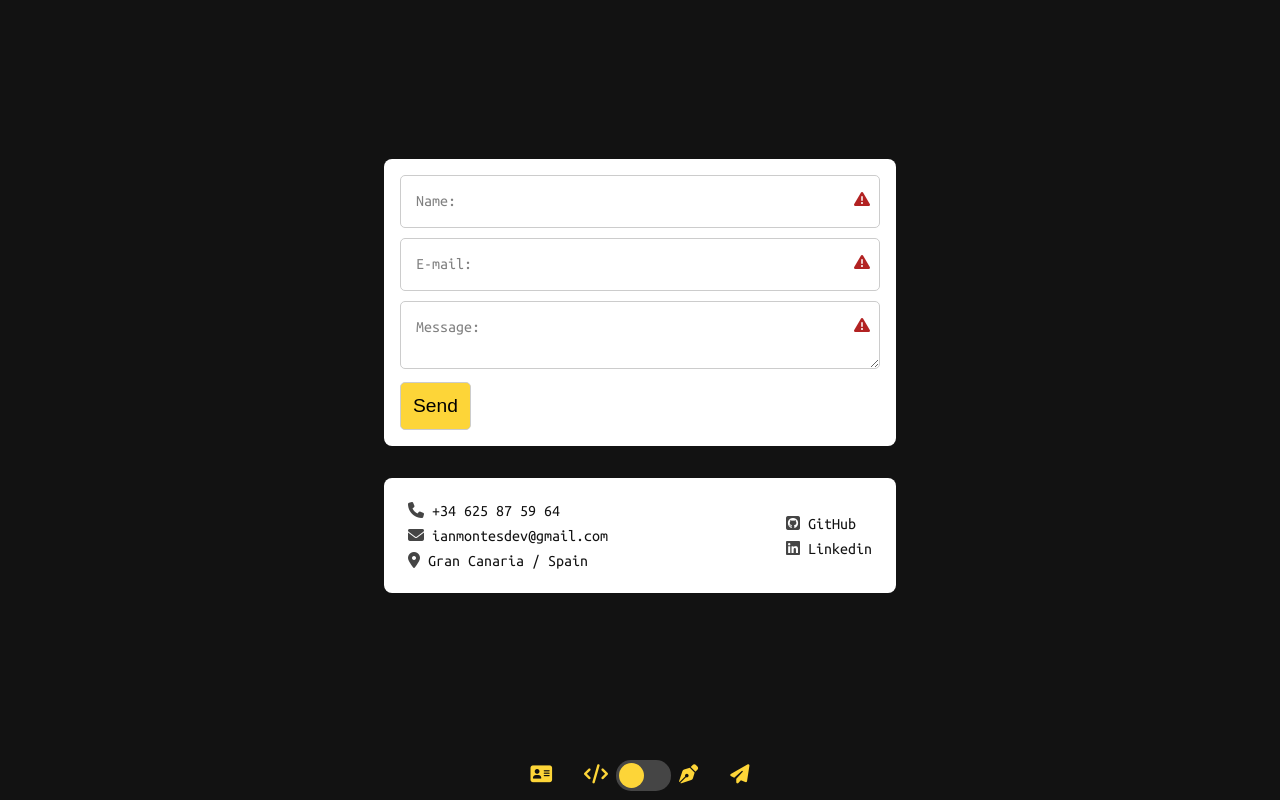
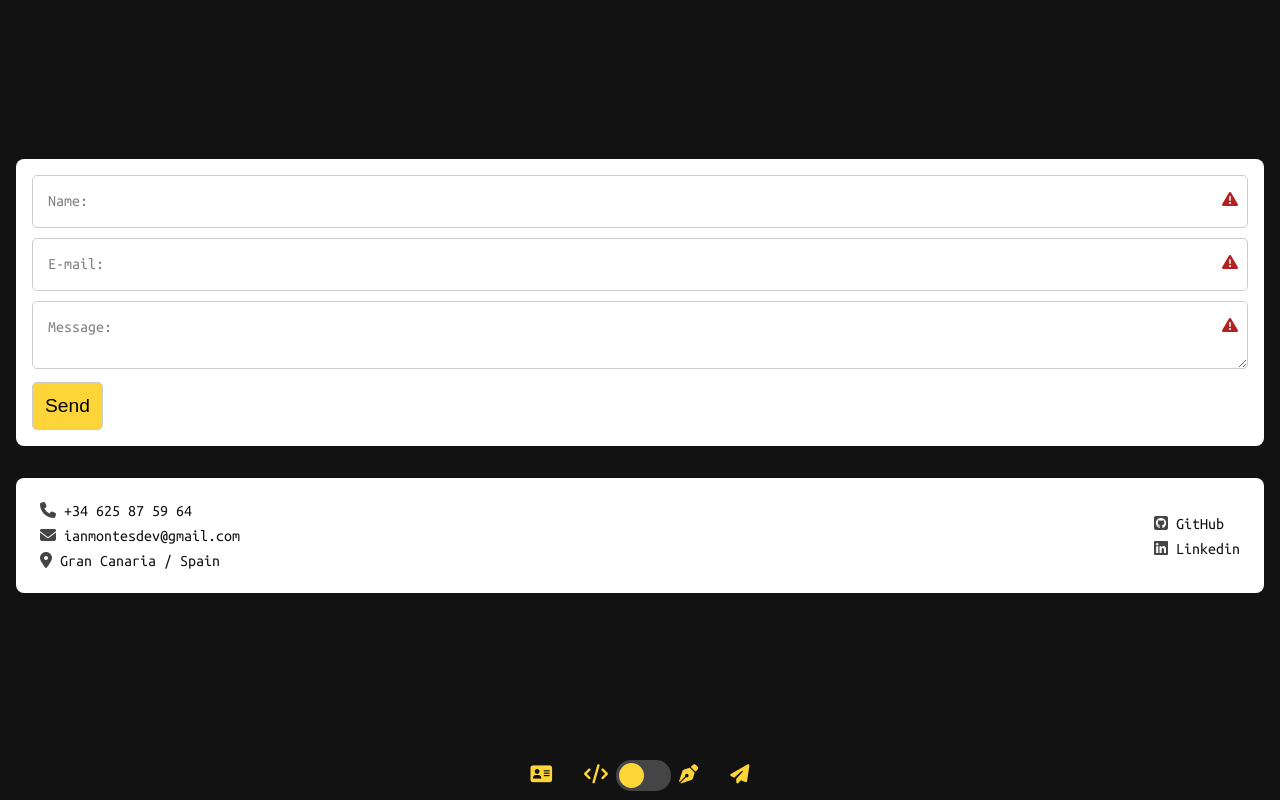
Before and after one commit to ianmontesdev/react-portfolio, a React (Vite) app: page /contact in a window 1280 px wide. Built offline with nearby package versions, Linux system fonts and the light colour scheme.

Commit message:
fixed width on #contact-info

```diff
--- a/src/assets/css/Contact.css
+++ b/src/assets/css/Contact.css
@@ -33,7 +33,7 @@ ul i {
 
 form,
 #contact-info {
-  width: auto;
+  width: calc(100% - 2rem);
   height: fit-content;
   min-width: 40vw;
   text-align: center;
```
